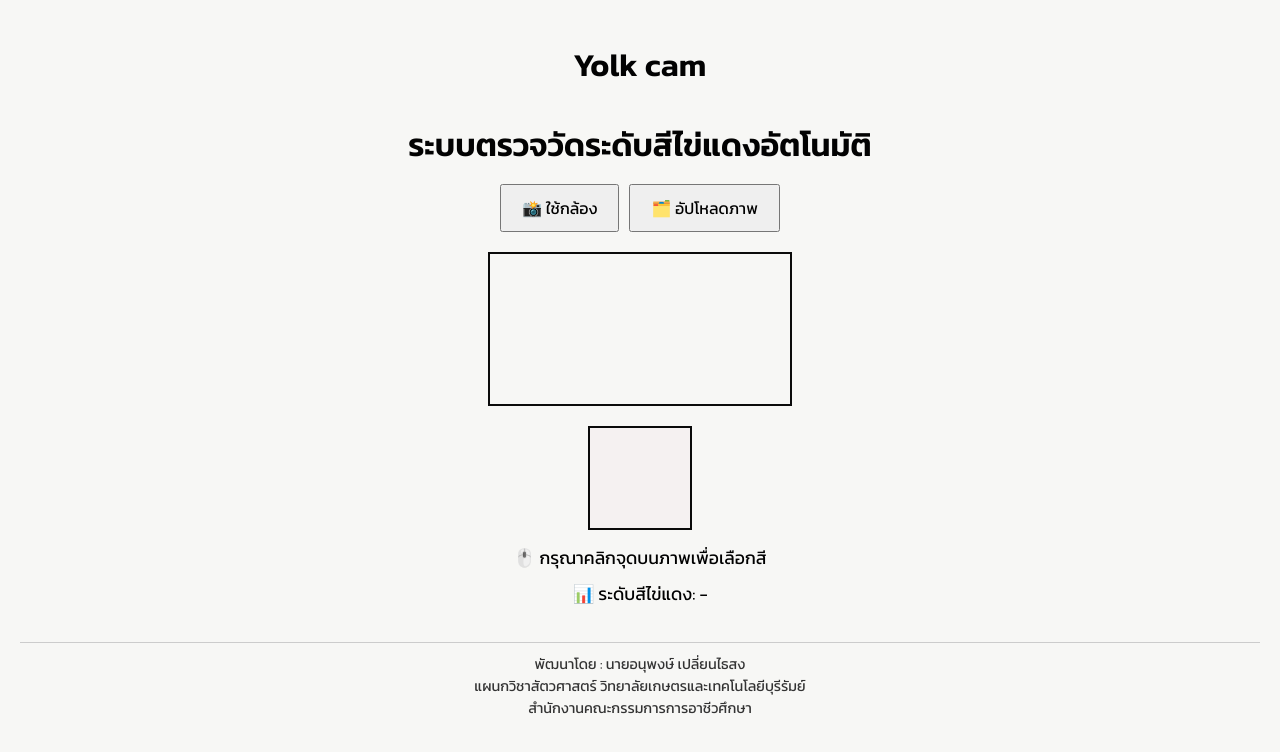
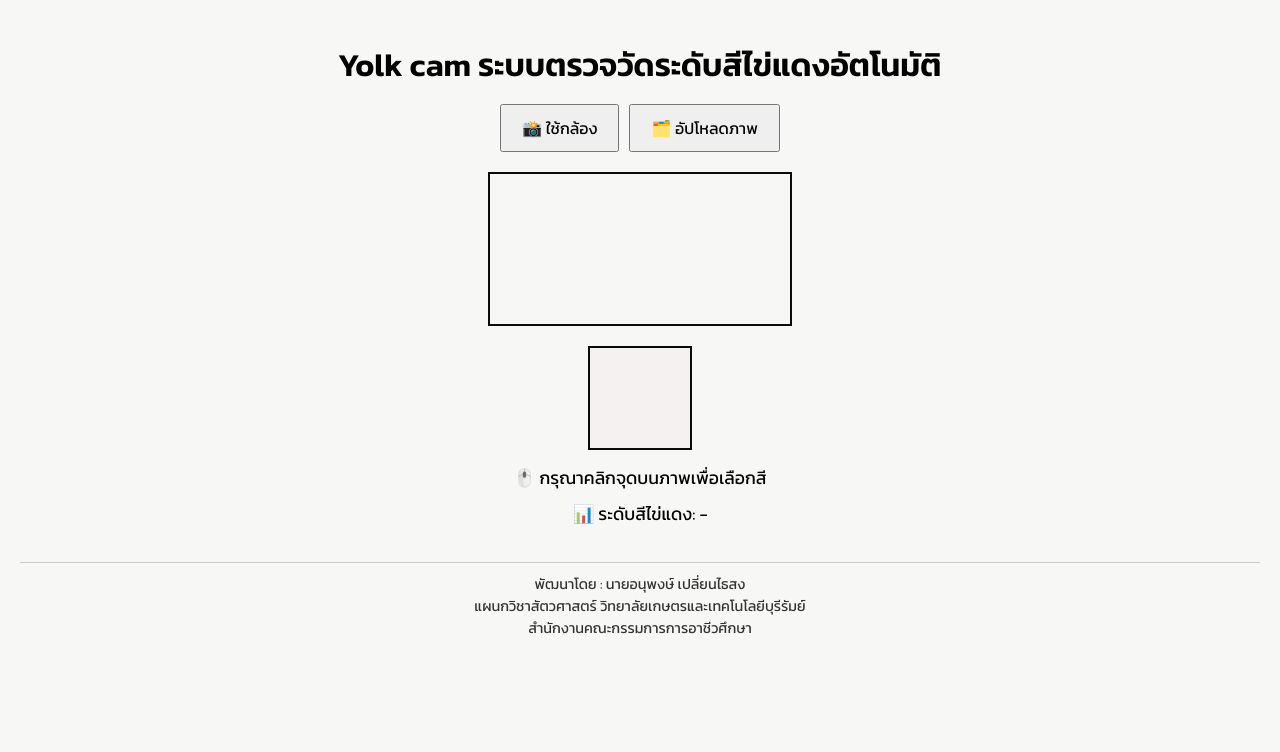
Before and after one commit to anupong27/YolkCam, a plain HTML site: page index.html in a window 1280 px wide. Drawn offline with Linux system fonts and the light colour scheme.

Commit message:
Update index.html

```diff
--- a/index.html
+++ b/index.html
@@ -88,8 +88,7 @@
 </head>
 <body>
 
-  <h1>Yolk cam</h1>
-  <h1>ระบบตรวจวัดระดับสีไข่แดงอัตโนมัติ</h1>
+  <h1>Yolk cam ระบบตรวจวัดระดับสีไข่แดงอัตโนมัติ </h1>
 
   <div class="controls">
     <button id="useCamera">📸 ใช้กล้อง</button>
```
